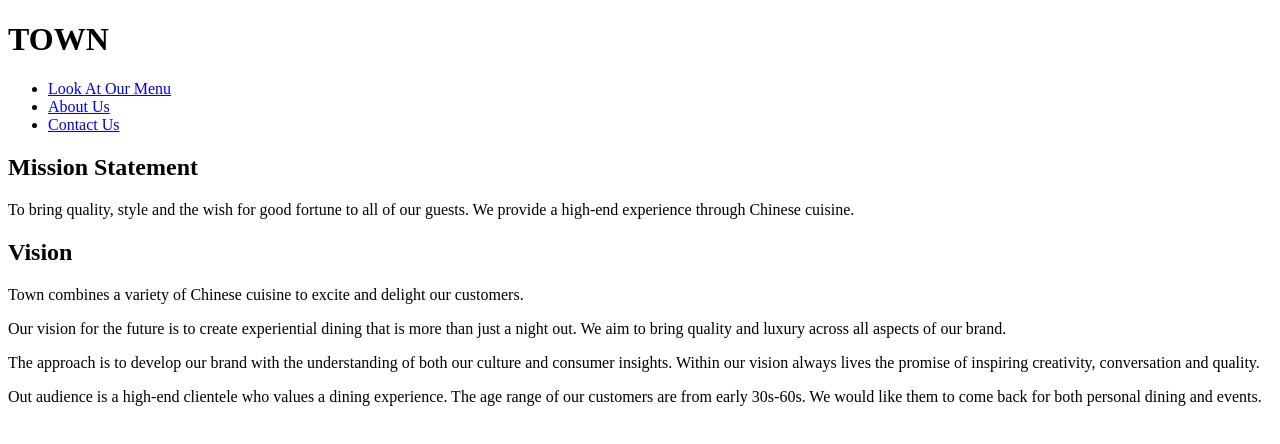
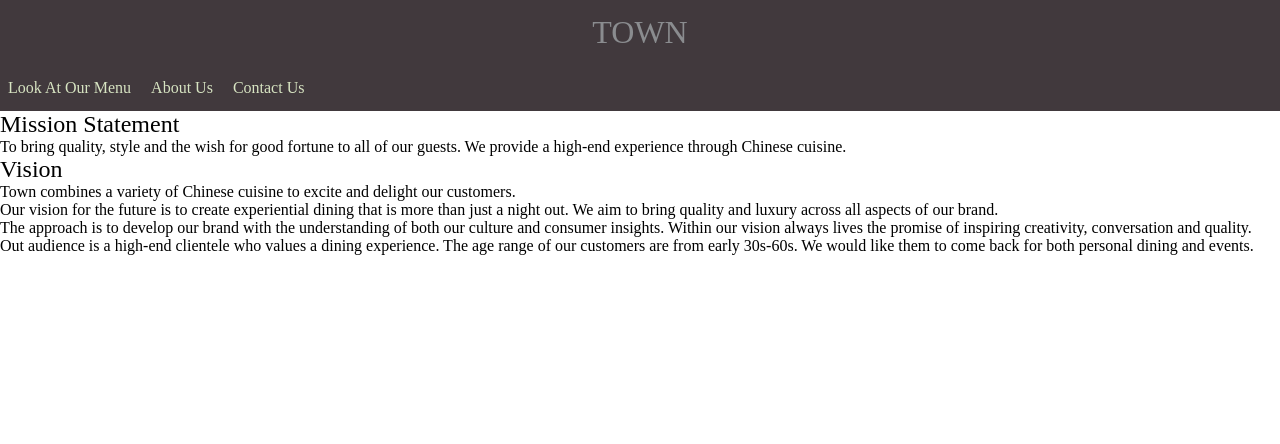
Before and after one commit to Lucci-k/town, a plain HTML site: page index.html in a window 1280 px wide. Drawn offline with Linux system fonts and the light colour scheme; a web font is replaced by a local one.

Commit message:
added styling to header

```diff
--- /dev/null
+++ b/css/styles.css
@@ -0,0 +1,40 @@
+@import url("https://use.typekit.net/zug0cxs.css");
+
+* {
+    font-family: athelas, serif;
+    font-style: normal;
+    font-weight: 400;
+    margin: 0;
+    padding: 0;
+    box-sizing: border-box;
+}
+
+html, body {
+    height: 100%;
+}
+
+header {
+    background-color: #41393D;
+    color: #8A8C8F;
+    text-align: center;
+    padding: 14px 0px;
+}
+
+nav {
+    background-color: #41393D;
+    padding: 14px 0px;
+}
+
+nav ul {
+    list-style-type: none;
+}
+
+nav ul li {
+    display: inline;
+    padding: 8px;
+}
+
+nav ul li a {
+    color: #D7E4C2;
+    text-decoration: none;
+}
--- a/index.html
+++ b/index.html
@@ -6,16 +6,24 @@
     <head>
         <title>TOWN</title>
         <meta name="viewport" content="width=device-width, initial-scale=1.0">
+        <link rel="stylesheet" href="css/styles.css">
     </head>
 
     <!--This is the body section of the html document. It currently contains 1 header followed by 2 section tags one for the mission the other for the vision-->
     <body>
+        <header>
             <h1>TOWN</h1>
+        </header>
+        <nav>
             <ul>
                 <li><a href="/menu.html">Look At Our Menu</a></li>
                 <li><a href="/about.html">About Us</a></li>
                 <li><a href="/contact.html">Contact Us</a></li>
             </ul>
+        </nav>
+
+
+
         <!--Exclusive for the mission statement-->
         <section>
             <h2>Mission Statement</h2>
```
Lines whose indentation alone changed are shown as unchanged.
